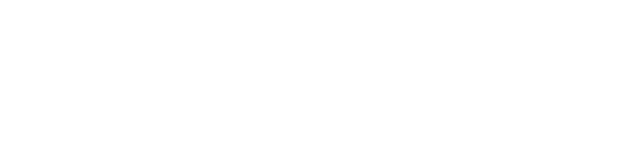
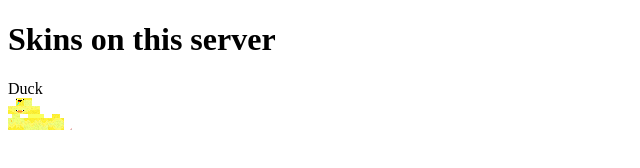
Before and after one commit to as-com/mcserver-skins, a plain HTML site: page index.html in a window 1280 px wide. Shown: the whole page, without its empty margins (0-640 px from the left). Drawn offline with Linux system fonts and the light colour scheme.

Commit message:
Update index.html

```diff
--- a/index.html
+++ b/index.html
@@ -4,5 +4,9 @@
 <title>Andrewsun.com Skins Server</title>
 </head>
 <body>
-</body>
+<h1>Skins on this server</h1>
+<p>
+	Duck <br>
+	<img src="duck.png">
+</p>
 </html>
```
